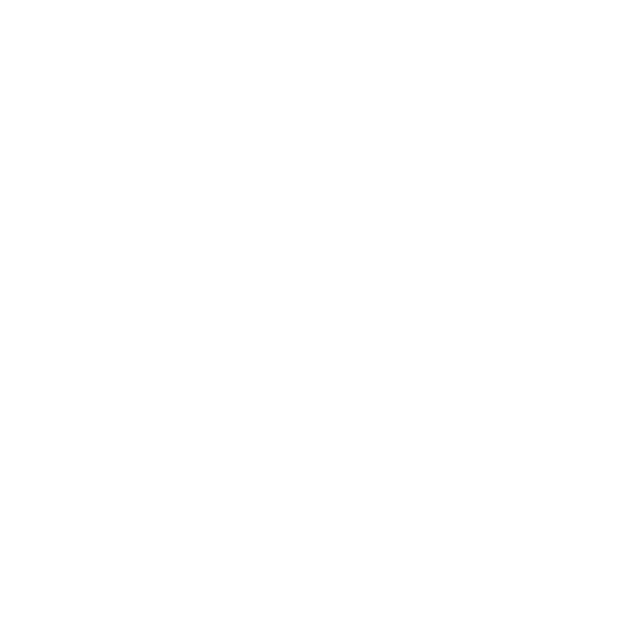
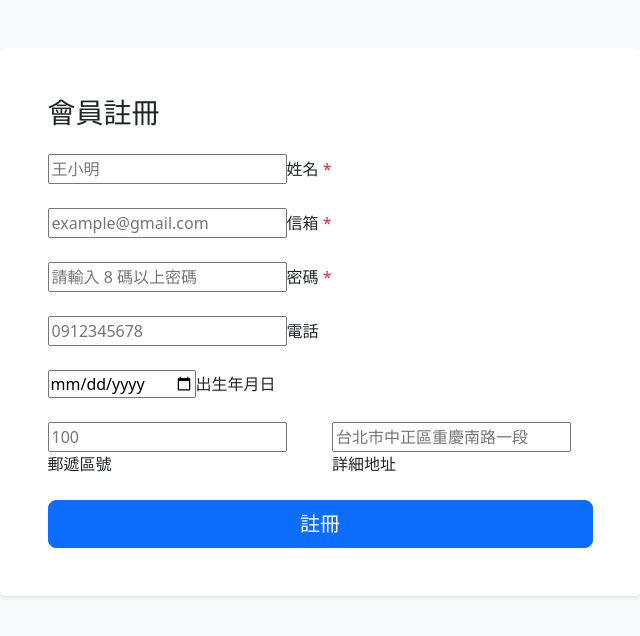
Before and after one commit to ZhangZJ0906/nuxt-live, a Nuxt app: page /D9/register in a window 1280 px wide. Before the commit this address had no page. Shown: the top 636 px of the page, without its empty margins (320-960 px from the left). Built offline with nearby package versions, Linux system fonts and the light colour scheme.

Commit message:
Day9 新增註冊功能

```diff
--- a/layouts/navbar.vue
+++ b/layouts/navbar.vue
@@ -34,6 +34,9 @@
                     <li class="nav-item">
                         <NuxtLink  class="nav-link active"  to="/D8/">DayEight</NuxtLink>
                     </li>
+                    <li class="nav-item">
+                        <NuxtLink  class="nav-link active"  to="/D9/">DayNight</NuxtLink>
+                    </li>
                 </ul>
             </div>
         </div>
--- a/package.json
+++ b/package.json
@@ -12,6 +12,7 @@
   "dependencies": {
     "bootstrap": "^5.3.3",
     "nuxt": "^3.14.159",
+    "sweetalert2": "^11.6.13",
     "vue": "latest",
     "vue-loading-overlay": "^6.0.6",
     "vue-router": "latest"
--- /dev/null
+++ b/pages/D9/index.vue
@@ -0,0 +1,11 @@
+<script setup>
+const routre = useRoute();
+navigateTo("/D9/register");
+</script>
+
+<template>
+    <div>Page: index</div>
+    <button type="button" class="btn btn-primary" @click="routre.push('/')"></button>
+</template>
+
+<style scoped></style>
--- /dev/null
+++ b/pages/D9/register.vue
@@ -0,0 +1,128 @@
+<script setup>
+const { $swal } = useNuxtApp();
+const api_url = "https://nuxr3.zeabur.app/"
+
+// 表單格式
+const userRegisteObject = ref({
+    name: "",
+    email: "",
+    password: "",
+    phone: "",
+    birthday: "",
+    address: {
+        zipcode: "",
+        detail: "",
+    },
+});
+const isSubmitting = ref(false);
+
+const userRegiste = async () => {
+    if (isSubmitting.value) return; // 防止重複提交
+
+    isSubmitting.value = true;
+    try {
+        const response = await fetch(api_url + "api/v1/user/signup", {
+            body: JSON.stringify(userRegisteObject.value),
+            method: "POST",
+            headers: {
+                "Content-Type": "application/json",
+            },
+        });
+
+        const data = await response.json(); // 假設 API 回傳 JSON 資料
+
+        if (!response.ok) throw new Error(data.message || '註冊失敗');
+
+        $swal.fire({
+            icon: "success",
+            title: "註冊成功",
+            text: data.message || "已成功註冊",
+            confirmButtonText: "OK",
+        });
+    } catch (error) {
+        console.error("API 调用失败：", error);
+        $swal.fire({
+            icon: "error",
+            title: "註冊失敗",
+            text: error.message,
+            confirmButtonText: "OK",
+        });
+    } finally {
+        isSubmitting.value = false;
+    }
+};
+// 使用 sweetAlert2 套件顯示訊息
+// $swal.fire({
+//   position: "center",
+//   icon: ...,
+//   title: ...,
+//   showConfirmButton: false,
+//   timer: 1500,
+// });
+</script>
+
+<template>
+    <div class="bg-light py-3 py-md-5 vh-100">
+        <div class="container">
+            <div class="row justify-content-md-center">
+                <div class="col-12 col-md-11 col-lg-8 col-xl-7 col-xxl-6">
+                    <div class="bg-white p-4 p-md-5 rounded shadow-sm">
+                        <h2 class="h3 mb-4">會員註冊</h2>
+                        <form @submit.prevent="userRegiste">
+                            <div class="form-floating mb-4">
+                                <input type="text" class="form-control" id="firstName" placeholder="王小明" required v-model="userRegisteObject.name" />
+                                <label for="firstName">姓名 <span class="text-danger">*</span></label>
+                            </div>
+
+                            <div class="form-floating mb-4">
+                                <input type="email" class="form-control" id="email" placeholder="example@gmail.com"
+                                    pattern="[a-z0-9._%+-]+@[a-z0-9.-]+\.[a-z]{2,}$" required  v-model="userRegisteObject.email"/>
+                                <label for="email">信箱 <span class="text-danger">*</span></label>
+                            </div>
+
+                            <div class="form-floating mb-4">
+                                <input type="password" class="form-control" id="password" placeholder="請輸入 8 碼以上密碼" v-model="userRegisteObject.password"
+                                    pattern=".{8,}" required />
+                                <label for="password">密碼 <span class="text-danger">*</span></label>
+                            </div>
+
+                            <div class="form-floating mb-4">
+                                <input type="tel" class="form-control" id="phone" placeholder="0912345678" v-model="userRegisteObject.phone"
+                                    pattern="(\+886|0)?9\d{8}|(\+886|0)?2\d{8}|\d{3}-\d{4}-\d{4}" required />
+                                <label for="phone">電話</label>
+                            </div>
+
+                            <div class="form-floating mb-4">
+                                <input type="date" class="form-control" id="dateInput" required v-model="userRegisteObject.birthday"/>
+                                <label for="dateInput">出生年月日</label>
+                            </div>
+
+                            <div class="row">
+                                <div class="col-md-6">
+                                    <div class="form-floating mb-4">
+                                        <input type="text" class="form-control" id="zipcode" placeholder="100" v-model="userRegisteObject.address.zipcode"
+                                            pattern="\d{3,}" required />
+                                        <label for="zipcode">郵遞區號</label>
+                                    </div>
+                                </div>
+                                <div class="col-md-6">
+                                    <div class="form-floating mb-4">
+                                        <input type="text" class="form-control" id="address" placeholder="台北市中正區重慶南路一段" v-model="userRegisteObject.address.detail"
+                                            required />
+                                        <label for="address">詳細地址</label>
+                                    </div>
+                                </div>
+                            </div>
+
+                            <button class="btn btn-lg btn-primary w-100" type="submit" :disabled="isSubmitting" >
+                                註冊
+                            </button>
+                        </form>
+                    </div>
+                </div>
+            </div>
+        </div>
+    </div>
+</template>
+
+<style scoped></style>
--- a/pages/index.vue
+++ b/pages/index.vue
@@ -1,4 +1,6 @@
 <script setup lang="ts">
+import { useRoute } from 'vue-router';
+
 const route=useRoute();
 
 </script>
--- /dev/null
+++ b/plugins/sweetalert2.js
@@ -0,0 +1,5 @@
+import Swal from "sweetalert2";
+
+export default defineNuxtPlugin((nuxtApp) => {
+  nuxtApp.provide("swal", Swal);
+});
```
Also changed, not shown: 1 other file (tests, documents, lock files or other folders).
